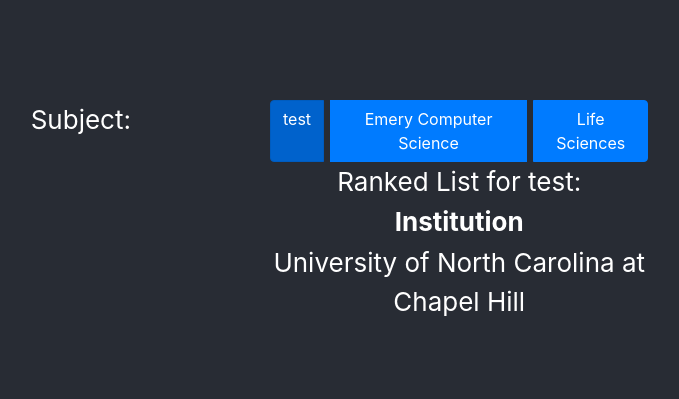
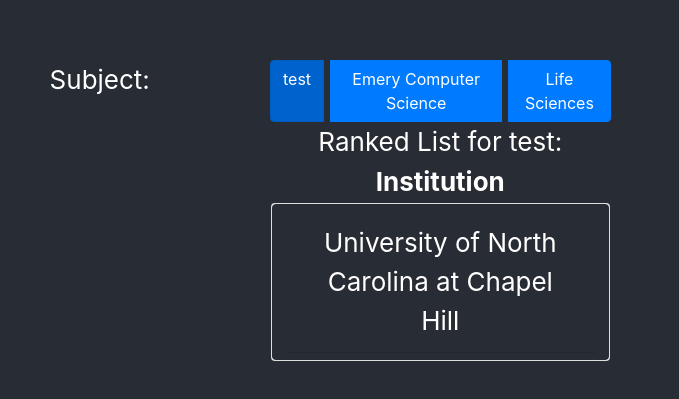
Before and after one commit to AlanChen4/StemRanked, a React (Create React App) app: page / in a window 1280 px wide. Shown: the part 189-588 px from the top of the page, without its empty margins (370-1049 px from the left). Built offline with nearby package versions, Linux system fonts and the light colour scheme.

Commit message:
added barebones Accordian to each School Ranking entry

```diff
--- a/src/components/RankingInputForm.css
+++ b/src/components/RankingInputForm.css
@@ -9,3 +9,13 @@
 .Rankings {
     flex: 1;
 }
+
+.Accordion {
+    background-color: #282c34;
+    font-size: calc(10px + 2vmin);
+    color: white;
+}
+
+.Accordion:hover {
+    color: white;
+}
--- a/src/components/RankingInputForm.js
+++ b/src/components/RankingInputForm.js
@@ -2,7 +2,7 @@ import React from 'react';
 import { useState, useEffect } from 'react';
 import rankings from '../util/dataRanker';
 import './RankingInputForm.css';
-import { ToggleButton, ToggleButtonGroup } from 'react-bootstrap';
+import { Accordion, Button, Card, ToggleButton, ToggleButtonGroup } from 'react-bootstrap';
 
 function RankingInputForm() {
   const [selectedSubject, setSelectedSubject] = useState('test');
@@ -43,6 +43,7 @@ function RankingInputForm() {
             Life Sciences
           </ToggleButton>
         </ToggleButtonGroup>
+        <br />
         Ranked List for {selectedSubject}:
         <table>
           <thead>
@@ -56,13 +57,6 @@ function RankingInputForm() {
     </div>
   );
 }
-/*
-<ToggleButtonGroup type="radio" name="subjects" defaultValue={selectedSubject}>
-        <ToggleButton value="test" onChange={(event) => onSubjectChange(event.currentTarget.value)}>test</ToggleButton>
-        <ToggleButton value="Emery Computer Science" onChange={(event) => onSubjectChange(event.currentTarget.value)}>Emery Computer Science</ToggleButton>
-        <ToggleButton value="Life Sciences" onChange={(event) => onSubjectChange(event.currentTarget.value)}>Life Sciences</ToggleButton>
-      </ToggleButtonGroup>
-*/
 
 function RankedSchoolList(props) {
   let school_ranks = [];
@@ -72,9 +66,28 @@ function RankedSchoolList(props) {
 
   return (
     <tbody>
-      {school_ranks.map(school => <tr key={school}><td>{school}</td></tr>)}
+      {school_ranks.map(school => <tr key={school}><td><SchoolAuthorRanks school={school} /></td></tr>)}
     </tbody>
   );
 }
 
+function SchoolAuthorRanks(props) {
+  // code to rank authors goes here
+
+  return (
+    <Accordion>
+      <Card>
+        <Accordion.Toggle className="Accordion" as={Button} variant="link" eventKey="0">
+          <Card.Header className="Accordion">
+            {props.school}
+          </Card.Header>
+        </Accordion.Toggle>
+        <Accordion.Collapse eventKey="0">
+          <Card.Body className="Accordion">Author Ranks Here</Card.Body>
+        </Accordion.Collapse>
+      </Card>
+    </Accordion>
+  );
+}
+
 export default RankingInputForm;
```
